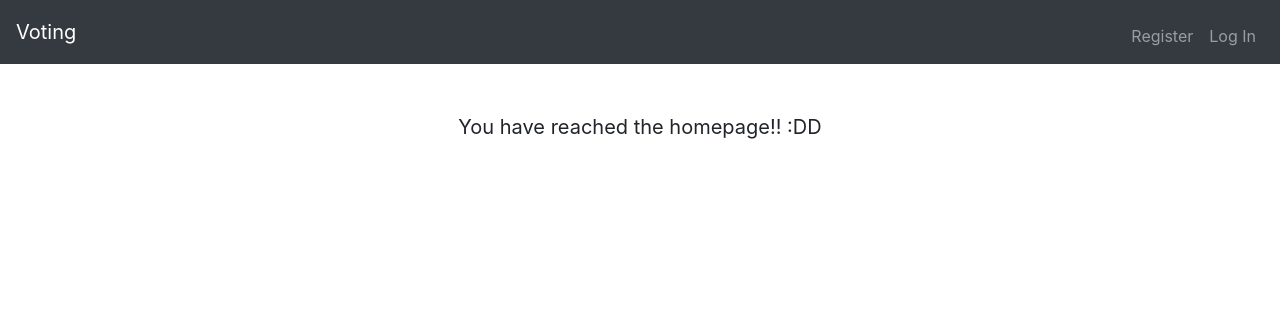
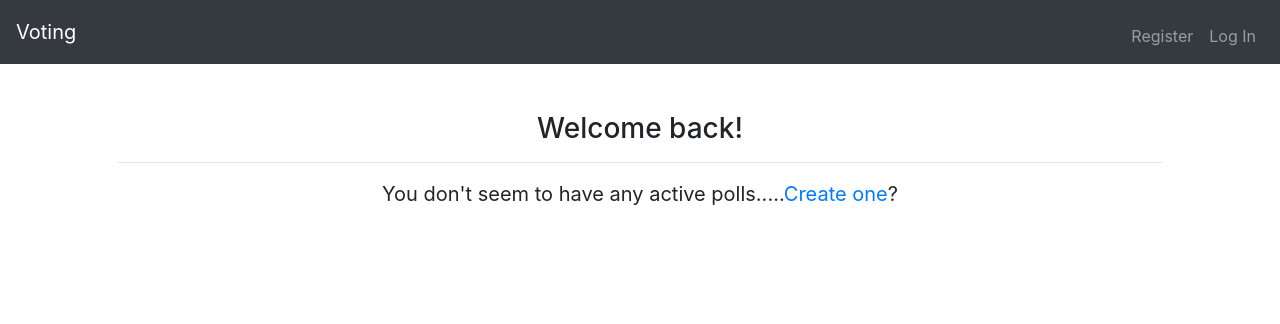
Before and after one commit to MapleLeaves-7/CS50-2021-Vote, a Flask app: template website/templates/homepage.html in a window 1280 px wide. Shown: the top 324 px of the page. Run offline with Flask 2, Linux system fonts and the light colour scheme; the template is opened without the code that fills it, so the values that code supplies are empty.

Commit message:
Update homepage to include active polls

```diff
--- a/website/templates/homepage.html
+++ b/website/templates/homepage.html
@@ -5,5 +5,41 @@ homepage
 {% endblock %}
 
 {% block main %}
-<p>You have reached the homepage!! :DD</p>
+<h3>Welcome back!</h3>
+<hr>
+
+{% if not active_polls %}
+<p>You don't seem to have any active polls.....<a href="/create-poll">Create one</a>?</p>
+{% else %}
+<p>Here's a quick rundown of your active polls :)</p>
+{# <h5 style="text-align:left">Active Polls:</h5> #}
+<table class="table table-striped">
+    <thead>
+        <tr>
+            <th>Poll Name</th>
+            <th>Room Key</th>
+            <th>Current Votes</th>
+            <th></th>
+        </tr>
+    </thead>
+    <tbody>
+    {% for poll in active_polls %}
+        <tr>
+            <td><a href="/current-poll/{{ poll.roomkey }}">{{ poll.name }}</a></td>
+            <td>{{ poll.roomkey }}</td>
+            <td>{{ poll.num_votes }}</td>
+            <td>
+                <form method="post" action="/closed-polls">
+                <input type="hidden" name="poll" value="{{ poll.id }}"/>
+                <button type="submit" class="btn btn-primary">Close</button>
+                </form>
+            </td>
+        </tr>
+    {% endfor %}
+    </tbody>
+</table>
+
+<p>Create <a href="/create-poll">another poll</a>?</p>
+{% endif %}
+
 {% endblock %}
```
